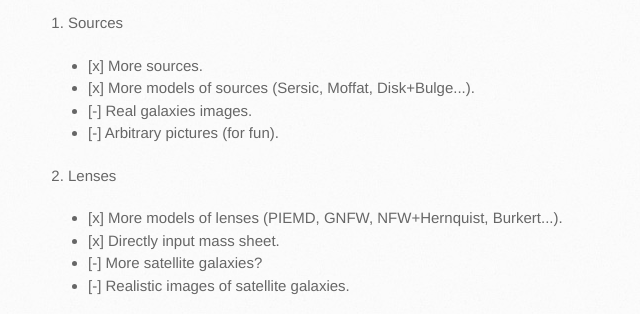
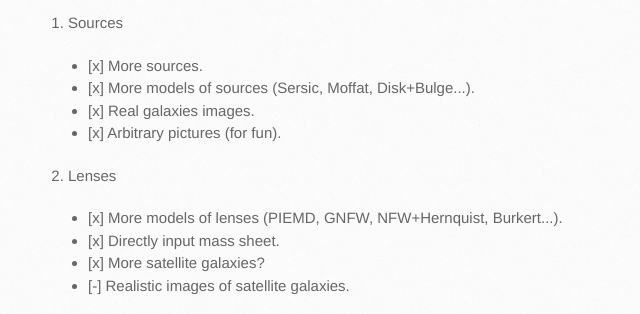
Before and after one commit to linan7788626/bending_light_cython, a plain HTML site: page index.html in a window 1280 px wide. Shown: the part 4927-5241 px from the top of the page, 105-745 px from the left. Drawn offline with Linux system fonts and the light colour scheme.

Commit message:
updated page 1

```diff
--- a/index.html
+++ b/index.html
@@ -145,8 +145,8 @@ Try "f" and "g". :-)</p></li>
 <ul>
 <li>[x] More sources.</li>
 <li>[x] More models of sources (Sersic, Moffat, Disk+Bulge...).</li>
-<li>[-] Real galaxies images.</li>
-<li>[-] Arbitrary pictures (for fun).</li>
+<li>[x] Real galaxies images.</li>
+<li>[x] Arbitrary pictures (for fun).</li>
 </ul>
 </li>
 <li>
@@ -155,7 +155,7 @@ Try "f" and "g". :-)</p></li>
 <ul>
 <li>[x] More models of lenses (PIEMD, GNFW, NFW+Hernquist, Burkert...).</li>
 <li>[x] Directly input mass sheet.</li>
-<li>[-] More satellite galaxies?</li>
+<li>[x] More satellite galaxies?</li>
 <li>[-] Realistic images of satellite galaxies.</li>
 </ul>
 </li>
```
